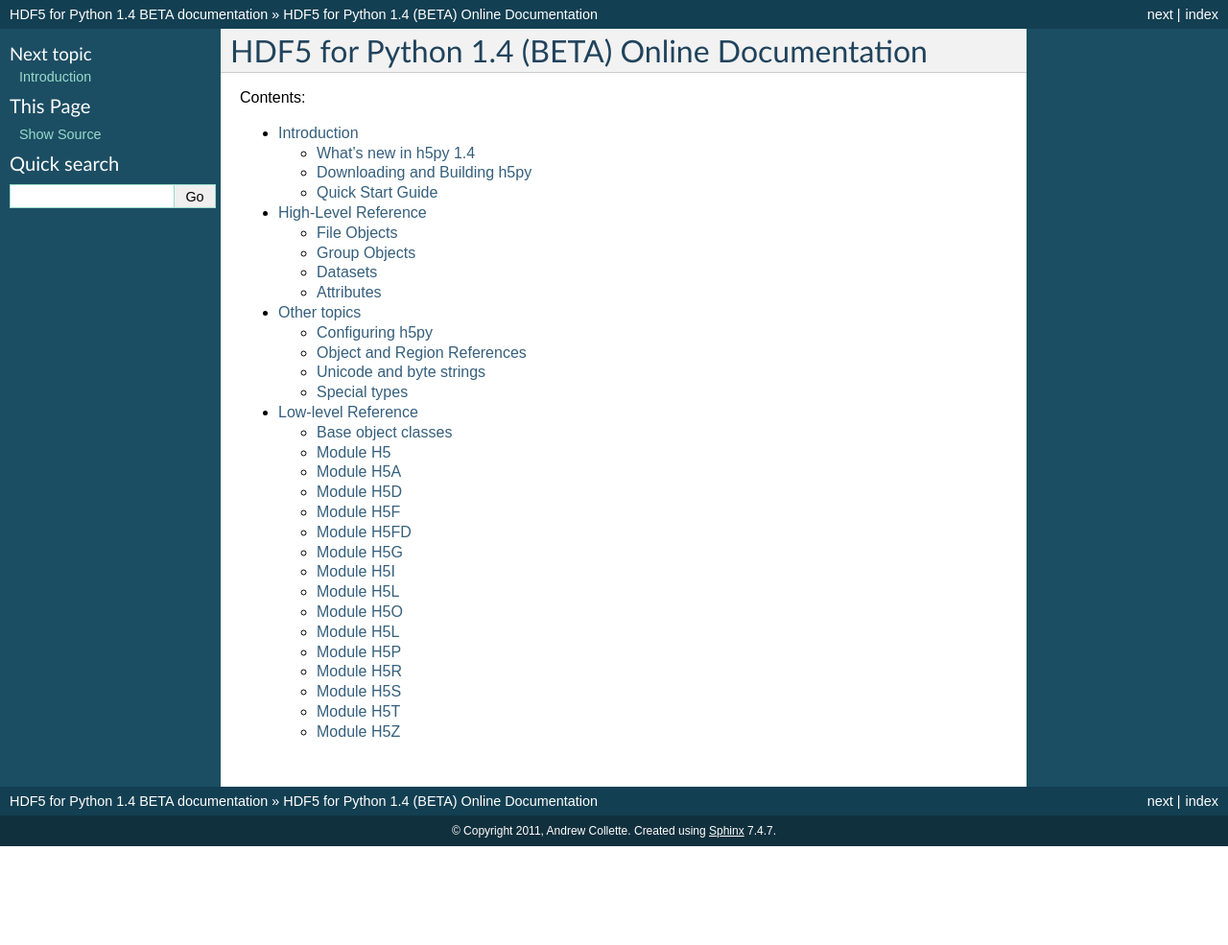
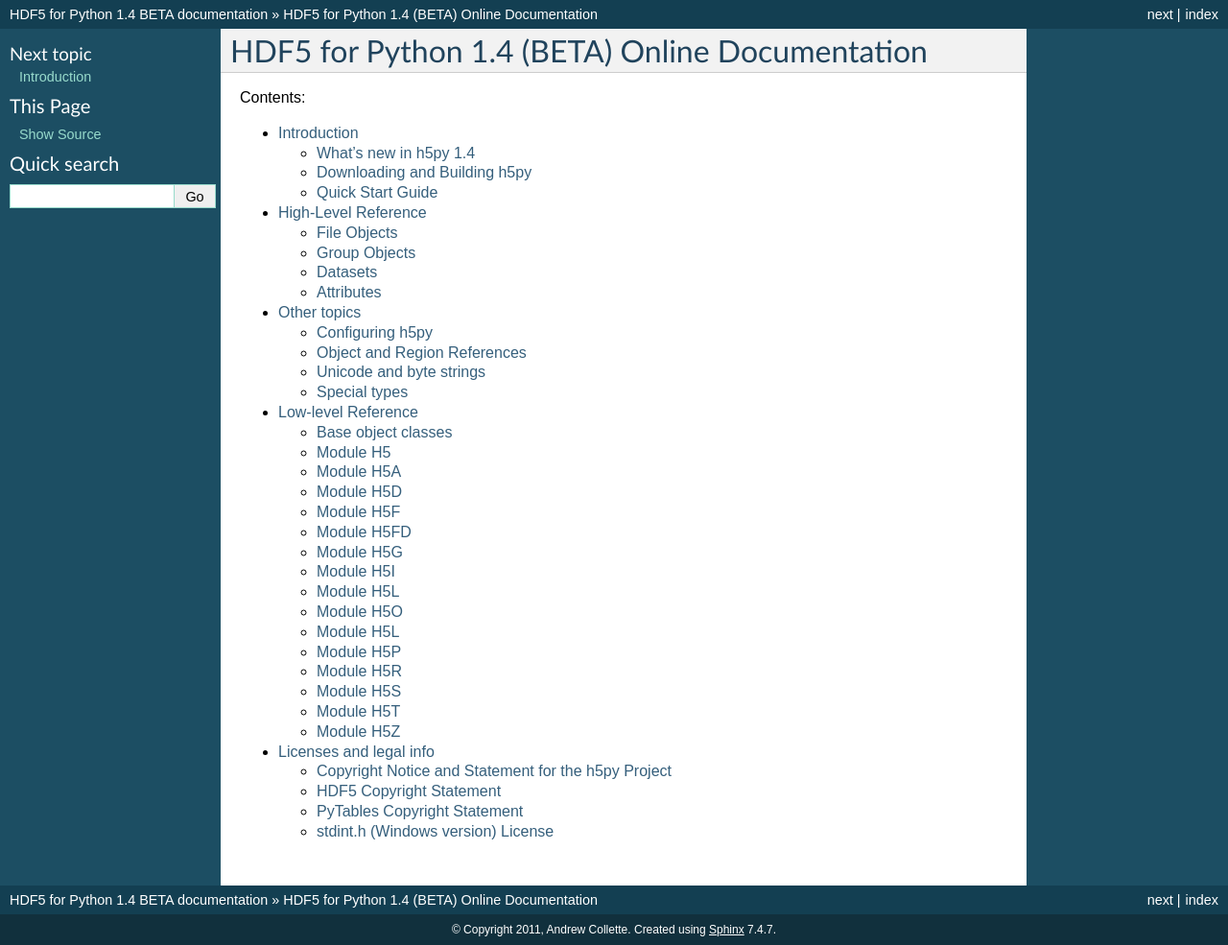
Before and after one commit to google-code-export/h5py, a Sphinx documentation site: the page built from docs/source/index.rst, in a window 1280 px wide. Shown: the whole page at 96% size. Built offline with Sphinx 7.4.7, drawn with Linux system fonts in a browser that asks for light colours; before the commit the page ends 900 px from its top, so only the background shows below that; some of the changed lines change nothing that is shown.

Commit message:
add licenses to docs

```diff
--- a/docs/source/index.rst
+++ b/docs/source/index.rst
@@ -16,3 +16,4 @@
     high/index
     topics/index
     low/index
+    licenses
--- /dev/null
+++ b/docs/source/licenses.rst
@@ -0,0 +1,186 @@
+***********************
+Licenses and legal info
+***********************
+
+Copyright Notice and Statement for the h5py Project
+===================================================
+
+::
+
+    Copyright (c) 2008 Andrew Collette
+    http://h5py.alfven.org
+    All rights reserved.
+
+    Redistribution and use in source and binary forms, with or without
+    modification, are permitted provided that the following conditions are
+    met:
+
+    a. Redistributions of source code must retain the above copyright
+       notice, this list of conditions and the following disclaimer.
+
+    b. Redistributions in binary form must reproduce the above copyright
+       notice, this list of conditions and the following disclaimer in the
+       documentation and/or other materials provided with the
+       distribution.
+
+    c. Neither the name of the author nor the names of contributors may
+       be used to endorse or promote products derived from this software
+       without specific prior written permission.
+
+    THIS SOFTWARE IS PROVIDED BY THE COPYRIGHT HOLDERS AND CONTRIBUTORS
+    "AS IS" AND ANY EXPRESS OR IMPLIED WARRANTIES, INCLUDING, BUT NOT
+    LIMITED TO, THE IMPLIED WARRANTIES OF MERCHANTABILITY AND FITNESS FOR
+    A PARTICULAR PURPOSE ARE DISCLAIMED. IN NO EVENT SHALL THE COPYRIGHT
+    OWNER OR CONTRIBUTORS BE LIABLE FOR ANY DIRECT, INDIRECT, INCIDENTAL,
+    SPECIAL, EXEMPLARY, OR CONSEQUENTIAL DAMAGES (INCLUDING, BUT NOT
+    LIMITED TO, PROCUREMENT OF SUBSTITUTE GOODS OR SERVICES; LOSS OF USE,
+    DATA, OR PROFITS; OR BUSINESS INTERRUPTION) HOWEVER CAUSED AND ON ANY
+    THEORY OF LIABILITY, WHETHER IN CONTRACT, STRICT LIABILITY, OR TORT
+    (INCLUDING NEGLIGENCE OR OTHERWISE) ARISING IN ANY WAY OUT OF THE USE
+    OF THIS SOFTWARE, EVEN IF ADVISED OF THE POSSIBILITY OF SUCH DAMAGE.
+
+
+HDF5 Copyright Statement
+========================
+
+::
+
+    HDF5 (Hierarchical Data Format 5) Software Library and Utilities
+    Copyright 2006-2007 by The HDF Group (THG).
+
+    NCSA HDF5 (Hierarchical Data Format 5) Software Library and Utilities
+    Copyright 1998-2006 by the Board of Trustees of the University of Illinois.
+
+    All rights reserved.
+
+    Contributors: National Center for Supercomputing Applications (NCSA)
+    at the University of Illinois, Fortner Software, Unidata Program
+    Center (netCDF), The Independent JPEG Group (JPEG), Jean-loup Gailly
+    and Mark Adler (gzip), and Digital Equipment Corporation (DEC).
+
+    Redistribution and use in source and binary forms, with or without
+    modification, are permitted for any purpose (including commercial
+    purposes) provided that the following conditions are met:
+
+       1. Redistributions of source code must retain the above copyright
+    notice, this list of conditions, and the following disclaimer.
+       2. Redistributions in binary form must reproduce the above
+    copyright notice, this list of conditions, and the following
+    disclaimer in the documentation and/or materials provided with the
+    distribution.
+       3. In addition, redistributions of modified forms of the source or
+    binary code must carry prominent notices stating that the original
+    code was changed and the date of the change.
+       4. All publications or advertising materials mentioning features or
+    use of this software are asked, but not required, to acknowledge that
+    it was developed by The HDF Group and by the National Center for
+    Supercomputing Applications at the University of Illinois at
+    Urbana-Champaign and credit the contributors.
+       5. Neither the name of The HDF Group, the name of the University,
+    nor the name of any Contributor may be used to endorse or promote
+    products derived from this software without specific prior written
+    permission from THG, the University, or the Contributor, respectively.
+
+    DISCLAIMER: THIS SOFTWARE IS PROVIDED BY THE HDF GROUP (THG) AND THE
+    CONTRIBUTORS "AS IS" WITH NO WARRANTY OF ANY KIND, EITHER EXPRESSED OR
+    IMPLIED. In no event shall THG or the Contributors be liable for any
+    damages suffered by the users arising out of the use of this software,
+    even if advised of the possibility of such damage.
+
+    Portions of HDF5 were developed with support from the University of
+    California, Lawrence Livermore National Laboratory (UC LLNL). The
+    following statement applies to those portions of the product and must
+    be retained in any redistribution of source code, binaries,
+    documentation, and/or accompanying materials:
+
+    This work was partially produced at the University of California,
+    Lawrence Livermore National Laboratory (UC LLNL) under contract
+    no. W-7405-ENG-48 (Contract 48) between the U.S. Department of Energy
+    (DOE) and The Regents of the University of California (University) for
+    the operation of UC LLNL.
+
+    DISCLAIMER: This work was prepared as an account of work sponsored by
+    an agency of the United States Government. Neither the United States
+    Government nor the University of California nor any of their
+    employees, makes any warranty, express or implied, or assumes any
+    liability or responsibility for the accuracy, completeness, or
+    usefulness of any information, apparatus, product, or process
+    disclosed, or represents that its use would not infringe privately-
+    owned rights. Reference herein to any specific commercial products,
+    process, or service by trade name, trademark, manufacturer, or
+    otherwise, does not necessarily constitute or imply its endorsement,
+    recommendation, or favoring by the United States Government or the
+    University of California. The views and opinions of authors expressed
+    herein do not necessarily state or reflect those of the United States
+    Government or the University of California, and shall not be used for
+    advertising or product endorsement purposes.
+
+PyTables Copyright Statement
+============================
+
+::
+
+    Copyright Notice and Statement for PyTables Software Library and Utilities:
+
+    Copyright (c) 2002, 2003, 2004  Francesc Altet
+    Copyright (c) 2005, 2006, 2007  Carabos Coop. V.
+    All rights reserved.
+
+    Redistribution and use in source and binary forms, with or without
+    modification, are permitted provided that the following conditions are
+    met:
+
+    a. Redistributions of source code must retain the above copyright
+       notice, this list of conditions and the following disclaimer.
+
+    b. Redistributions in binary form must reproduce the above copyright
+       notice, this list of conditions and the following disclaimer in the
+       documentation and/or other materials provided with the
+       distribution.
+
+    c. Neither the name of the Carabos Coop. V. nor the names of its
+       contributors may be used to endorse or promote products derived
+       from this software without specific prior written permission.
+
+    THIS SOFTWARE IS PROVIDED BY THE COPYRIGHT HOLDERS AND CONTRIBUTORS
+    "AS IS" AND ANY EXPRESS OR IMPLIED WARRANTIES, INCLUDING, BUT NOT
+    LIMITED TO, THE IMPLIED WARRANTIES OF MERCHANTABILITY AND FITNESS FOR
+    A PARTICULAR PURPOSE ARE DISCLAIMED. IN NO EVENT SHALL THE COPYRIGHT
+    OWNER OR CONTRIBUTORS BE LIABLE FOR ANY DIRECT, INDIRECT, INCIDENTAL,
+    SPECIAL, EXEMPLARY, OR CONSEQUENTIAL DAMAGES (INCLUDING, BUT NOT
+    LIMITED TO, PROCUREMENT OF SUBSTITUTE GOODS OR SERVICES; LOSS OF USE,
+    DATA, OR PROFITS; OR BUSINESS INTERRUPTION) HOWEVER CAUSED AND ON ANY
+    THEORY OF LIABILITY, WHETHER IN CONTRACT, STRICT LIABILITY, OR TORT
+    (INCLUDING NEGLIGENCE OR OTHERWISE) ARISING IN ANY WAY OUT OF THE USE
+    OF THIS SOFTWARE, EVEN IF ADVISED OF THE POSSIBILITY OF SUCH DAMAGE.
+
+stdint.h (Windows version) License
+==================================
+
+::
+
+    Copyright (c) 2006-2008 Alexander Chemeris
+
+    Redistribution and use in source and binary forms, with or without
+    modification, are permitted provided that the following conditions are met:
+
+      1. Redistributions of source code must retain the above copyright notice,
+         this list of conditions and the following disclaimer.
+
+      2. Redistributions in binary form must reproduce the above copyright
+         notice, this list of conditions and the following disclaimer in the
+         documentation and/or other materials provided with the distribution.
+
+      3. The name of the author may be used to endorse or promote products
+         derived from this software without specific prior written permission.
+
+    THIS SOFTWARE IS PROVIDED BY THE AUTHOR ``AS IS'' AND ANY EXPRESS OR IMPLIED
+    WARRANTIES, INCLUDING, BUT NOT LIMITED TO, THE IMPLIED WARRANTIES OF
+    MERCHANTABILITY AND FITNESS FOR A PARTICULAR PURPOSE ARE DISCLAIMED. IN NO
+    EVENT SHALL THE AUTHOR BE LIABLE FOR ANY DIRECT, INDIRECT, INCIDENTAL,
+    SPECIAL, EXEMPLARY, OR CONSEQUENTIAL DAMAGES (INCLUDING, BUT NOT LIMITED TO,
+    PROCUREMENT OF SUBSTITUTE GOODS OR SERVICES; LOSS OF USE, DATA, OR PROFITS;
+    OR BUSINESS INTERRUPTION) HOWEVER CAUSED AND ON ANY THEORY OF LIABILITY,
+    WHETHER IN CONTRACT, STRICT LIABILITY, OR TORT (INCLUDING NEGLIGENCE OR
+    OTHERWISE) ARISING IN ANY WAY OUT OF THE USE OF THIS SOFTWARE, EVEN IF
+    ADVISED OF THE POSSIBILITY OF SUCH DAMAGE.
```
